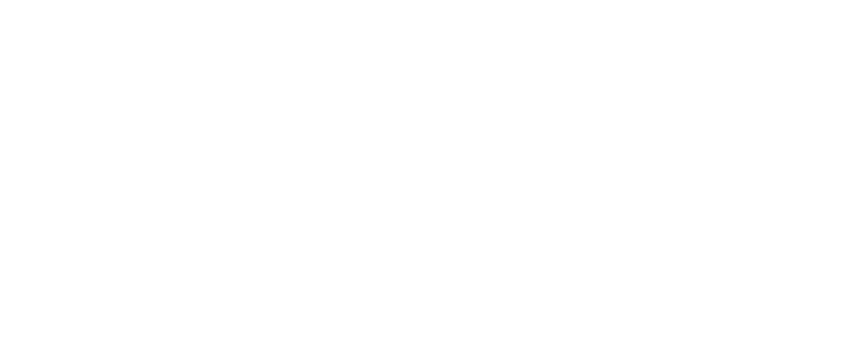
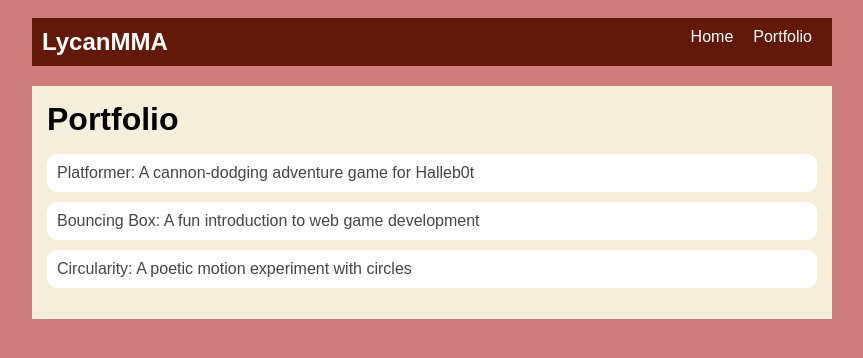
Before and after one commit to HermanLycan11/HermanLycan11.github.io, a plain HTML site: page portfolio.html in a window 1280 px wide. Shown: the whole page, without its empty margins (208-1071 px from the left). Drawn offline with Linux system fonts and the light colour scheme.

Commit message:
add portfolio page to website

```diff
--- a/portfolio.html
+++ b/portfolio.html
@@ -0,0 +1,41 @@
+<!DOCTYPE html>
+<html>
+  <head>
+    <title>Your Name's Website</title>
+    <link rel="stylesheet" href="style.css" />
+  </head>
+
+  <body>
+    <!-- All content goes here -->
+    <div id="all-contents">
+      <nav>
+        <h1>LycanMMA</h1>
+  <ul id="nav-ul">
+    <li class="nav-li">
+      <a href="index.html">Home</a>
+    </li>
+    <li class="nav-li">
+      <a href="portfolio.html">Portfolio</a>
+    </li>
+  </ul>
+      </nav>
+
+      <main>
+       <div class="content">
+        <h1>Portfolio</h1>
+        <ul id="portfolio">
+         <li>
+          <a href="fsd-projects/platformer/">Platformer: A cannon-dodging adventure game for Halleb0t</a>
+        </li>
+        <li>
+         <a href="fsd-projects/bouncing-box/">Bouncing Box: A fun introduction to web game development</a>
+        </li>
+        <li>
+         <a href="fsd-projects/circularity/">Circularity: A poetic motion experiment with circles</a>
+        </li>
+        </ul>
+        </div>
+      </main>
+    </div>
+  </body>
+</html>
--- a/style.css
+++ b/style.css
@@ -75,3 +75,28 @@ main {
 h2, h3 {
     margin: 0px;
 }
+
+.content h1 {
+  color: black;
+}
+
+#portfolio {
+  list-style-type: none;
+  padding-left: 0;
+}
+
+#portfolio li {
+  background: #fff;
+  padding: 10px;
+  border-radius: 10px;
+  margin-bottom: 10px;
+}
+
+#portfolio li:hover {
+  background: #eee;
+}
+
+#portfolio a {
+  text-decoration: none;
+  color: #454545;
+}
```
Also changed, not shown: index.html (+7 -9 lines).
